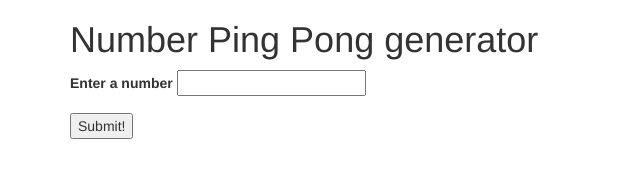
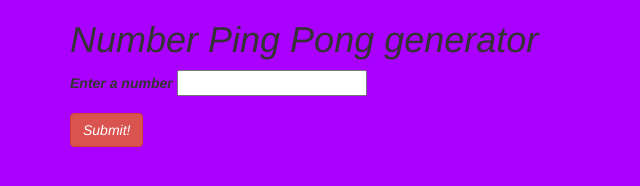
Before and after one commit to michaelkoceja/ping-pong, a plain HTML site: page index.html in a window 1280 px wide. Shown: the whole page, without its empty margins (0-640 px from the left). Drawn offline with Linux system fonts and the light colour scheme.

Commit message:
add README.md,CSS,index to gh-pages

```diff
--- a/css/styles.css
+++ b/css/styles.css
@@ -0,0 +1,4 @@
+body {
+  background-color: #aa00ff;
+  font-style: italic;
+}
--- a/index.html
+++ b/index.html
@@ -17,7 +17,7 @@
           <input id="number" type="text">
         </div>
 
-        <button type="submit" name="btn">Submit!</button>
+        <button type="submit" class="btn btn-danger ">Submit!</button>
       </form>
       <div id="output">
 
```
Also changed, not shown: 1 other file.
